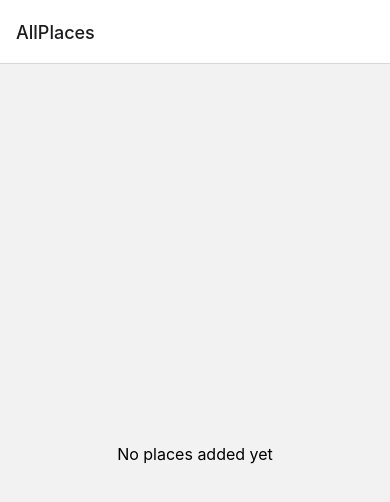
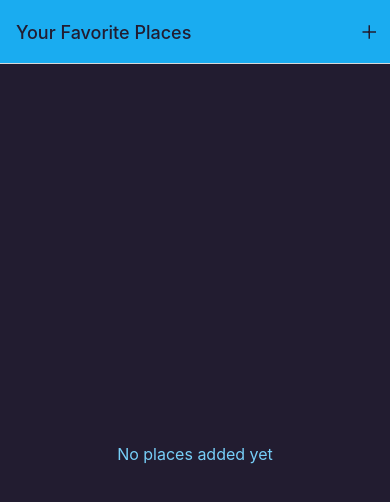
Before and after one commit to SAnschutz/favorite-places-app, a React Native app: screen /AllPlaces in a window 390 px wide. Shown: the top 502 px of the page. Built offline with nearby package versions, Linux system fonts and the light colour scheme.

Commit message:
through 197

```diff
--- a/App.js
+++ b/App.js
@@ -4,6 +4,8 @@ import { NavigationContainer } from '@react-navigation/native';
 import { createNativeStackNavigator } from '@react-navigation/native-stack';
 import AllPlaces from './screens/AllPlaces'
 import AddPlace from './screens/AddPlace'
+import IconButton from './components/UI/IconButton';
+import {Colors} from './constants/colors'
 
 const Stack = createNativeStackNavigator()
 
@@ -12,9 +14,18 @@ export default function App() {
     <>
     <StatusBar style='dark'/>
     <NavigationContainer>
-      <Stack.Navigator>
-        <Stack.Screen name="AllPlaces" component={AllPlaces}/>
-        <Stack.Screen name="AddPlace" component={AddPlace}/>
+      <Stack.Navigator screenOptions={{
+        headerStyle: {backgroundColor: Colors.primary500},
+        headerTintColor: Colors.gray700,
+        contentStyle: {backgroundColor: Colors.gray700}
+      }}>
+        <Stack.Screen name="AllPlaces" component={AllPlaces} options={({navigation}) => ({ //turning options into a function that returns an object gives you access to props provided by ReactNative, like navigation.  If don't need, can just pass an object into options.
+          headerRight: ({tintColor}) => <IconButton icon='add' size={24} color={tintColor} onPress={() => navigation.navigate('AddPlace')}/>,//likewise, turning headerRight into a function that returns an object gives you access to certain props provided by ReactNative, like tintColor
+          title: 'Your Favorite Places'
+        })}/>
+        <Stack.Screen name="AddPlace" component={AddPlace} options={{
+            title: "Add a New Place"
+        }}/>
       </Stack.Navigator>
     </NavigationContainer>
     </>
--- a/app.json
+++ b/app.json
@@ -28,6 +28,14 @@
     },
     "web": {
       "favicon": "./assets/favicon.png"
-    }
+    },
+    "plugins": [
+      [
+        "expo-image-picker",
+        {
+          "cameraPermission": "The app needs access to your camera in order to take photos of your favorite places."
+        }
+      ]
+    ]
   }
 }
--- /dev/null
+++ b/components/Places/ImagePicker.js
@@ -0,0 +1,48 @@
+import {View, Button, Alert} from 'react-native';
+import { launchCameraAsync, useCameraPermissions, PermissionStatus } from 'expo-image-picker'
+
+function ImagePicker (){
+    const [cameraPermissionInformation, requestPermission] = useCameraPermissions()
+
+    async function verifyPermissions(){
+        if (cameraPermissionInformation.status === PermissionStatus.UNDETERMINED){
+            const permissionResponse = await requestPermission();
+            return permissionResponse.granted;
+        }
+        if (cameraPermissionInformation.status === PermissionStatus.DENIED){
+            Alert.alert('Please grant app permission to use camera')
+            return false;
+        }
+
+        return true;
+
+    }
+
+    async function takeImageHandler(){
+        const hasPermission = await verifyPermissions()
+
+        if (!hasPermission){
+            return;
+        }
+
+      const image =  await launchCameraAsync({
+          allowsEditing: true,
+          aspect: [16, 9],
+          quality: 0.5 //to not get really big images
+      });
+      console.log(image)
+    }
+
+    return <View>
+        <View>
+
+        </View>
+        <Button title="Take Image" onPress={takeImageHandler}/>
+    </View>
+
+}
+
+export default ImagePicker;
+
+//expo Camera can use if need a more heavy-duty camera application.
+//expo ImagePicker provides access to the system UI for picking photos and also for opening the camera if necessary
--- a/components/Places/PlaceForm.js
+++ b/components/Places/PlaceForm.js
@@ -1,13 +1,45 @@
-import { View, Text, StyleSheet } from 'react-native';
+import {useState} from 'react'
+import { ScrollView, View, Text, TextInput, StyleSheet } from 'react-native';
+import { Colors } from '../../constants/colors';
+import ImagePicker from './ImagePicker';
 
-function PlaceForm() {
+function PlaceForm({title}) {
+  const [enteredTitle, setEnteredTitle] = useState('')
+
+  function changeTitleHandler(enteredText){
+    setEnteredTitle(enteredText)
+  }
+
   return (
-    <View>
-      <Text>The Place Form</Text>
-    </View>
+    <ScrollView style={styles.form}>
+      <View>
+        <Text style={styles.label}>Title</Text>
+          <TextInput style={styles.input} onChangeText={changeTitleHandler} value={enteredTitle}/>
+      </View>
+      <ImagePicker />
+    </ScrollView>
   );
 }
 
 export default PlaceForm;
 
-const styles = StyleSheet.create({});
+const styles = StyleSheet.create({
+  form: {
+    flex: 1,
+    padding: 24
+  },
+  label: {
+    fontWeight: 'bold',
+    marginBottom: 4,
+    color: Colors.primary500
+  },
+  input: {
+    marginVertical: 8,
+    paddingHorizontal: 4,
+    paddingVertical: 8,
+    fontSize: 16,
+    borderBottomColor: Colors.primary700,
+    borderBottomWidth: 2,
+    backgroundColor: Colors.primary100
+  }
+});
--- a/components/Places/PlacesList.js
+++ b/components/Places/PlacesList.js
@@ -1,4 +1,5 @@
 import { View, Text, FlatList, StyleSheet } from 'react-native';
+import { Colors } from '../../constants/colors'
 import PlaceItem from './PlaceItem';
 
 function PlacesList({ places }) {
@@ -29,5 +30,6 @@ const styles = StyleSheet.create({
   },
   fallbackText: {
     fontSize: 16,
+    color: Colors.primary200,
   },
 });
--- /dev/null
+++ b/components/UI/IconButton.js
@@ -0,0 +1,23 @@
+import {Pressable, StyleSheet} from 'react-native'
+import {Ionicons } from '@expo/vector-icons'
+
+function IconButton ({icon, size, color, onPress}) {
+    return <Pressable style={({pressed}) => [styles.button, pressed && styles.pressed]} onPress={onPress}>
+        <Ionicons name={icon} size={size} color={color}/>
+    </Pressable>
+
+}
+
+export default IconButton;
+
+const styles = StyleSheet.create({
+    button: {
+        padding: 8,
+        justifyContent: 'center',
+        alignItems: 'center'
+    },
+    pressed: {
+        opacity: 0.7
+    },
+
+})
--- /dev/null
+++ b/constants/colors.js
@@ -0,0 +1,11 @@
+export const Colors = {
+    primary50: '#cfeffd',
+    primary100: '#a0defb',
+    primary200: '#77cff8',
+    primary400: '#44bdf5',
+    primary500: '#1aacf0',
+    primary700: '#0570c9',
+    primary800: '#003b88',
+    accent500: '#e6b30b',
+    gray700: '#221c30',
+}
--- a/package.json
+++ b/package.json
@@ -13,6 +13,7 @@
     "@react-navigation/native": "^6.0.11",
     "@react-navigation/native-stack": "^6.7.0",
     "expo": "~45.0.0",
+    "expo-image-picker": "~13.1.1",
     "expo-status-bar": "~1.3.0",
     "react": "17.0.2",
     "react-dom": "17.0.2",
```
Also changed, not shown: 2 other files (tests, documents, lock files or other folders).
